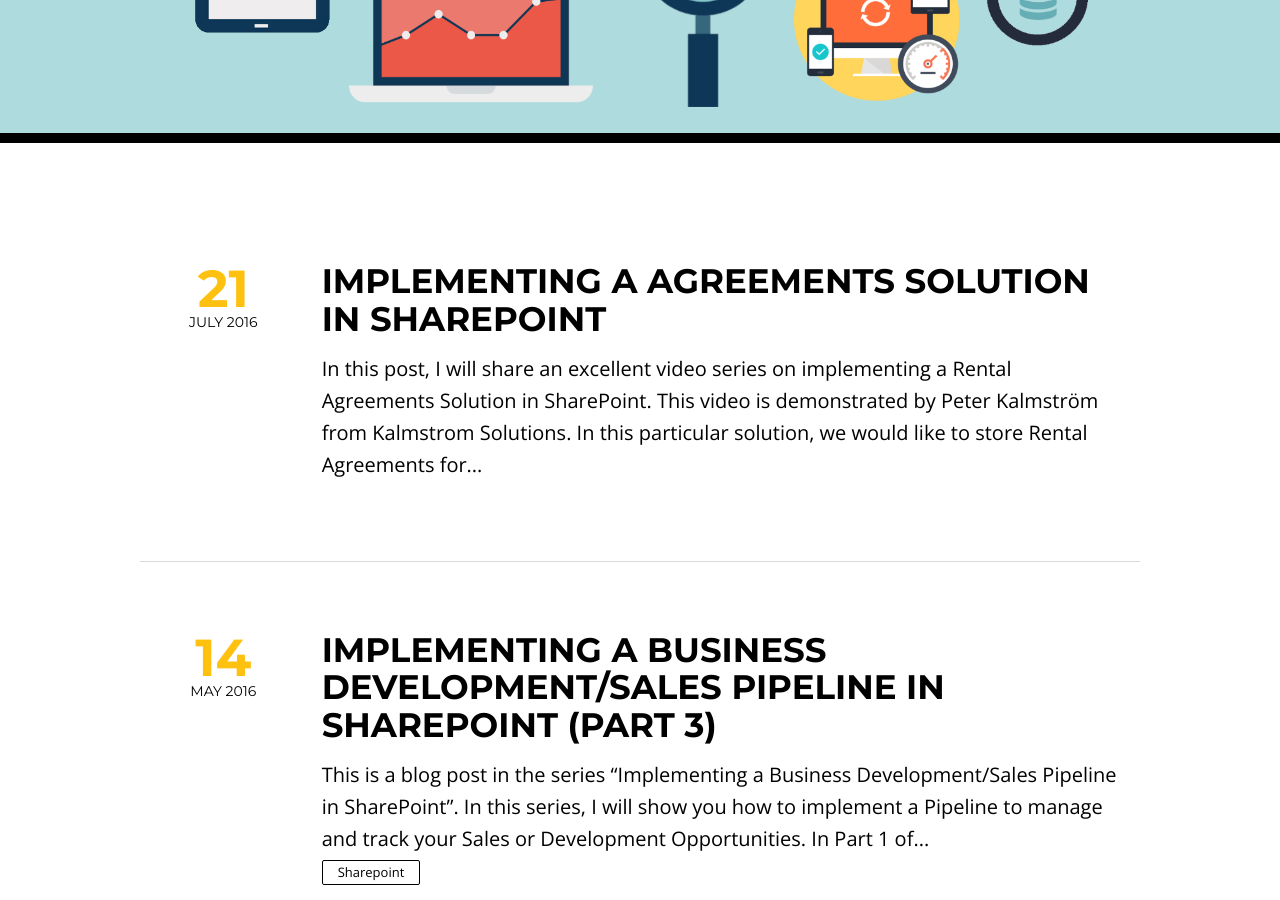
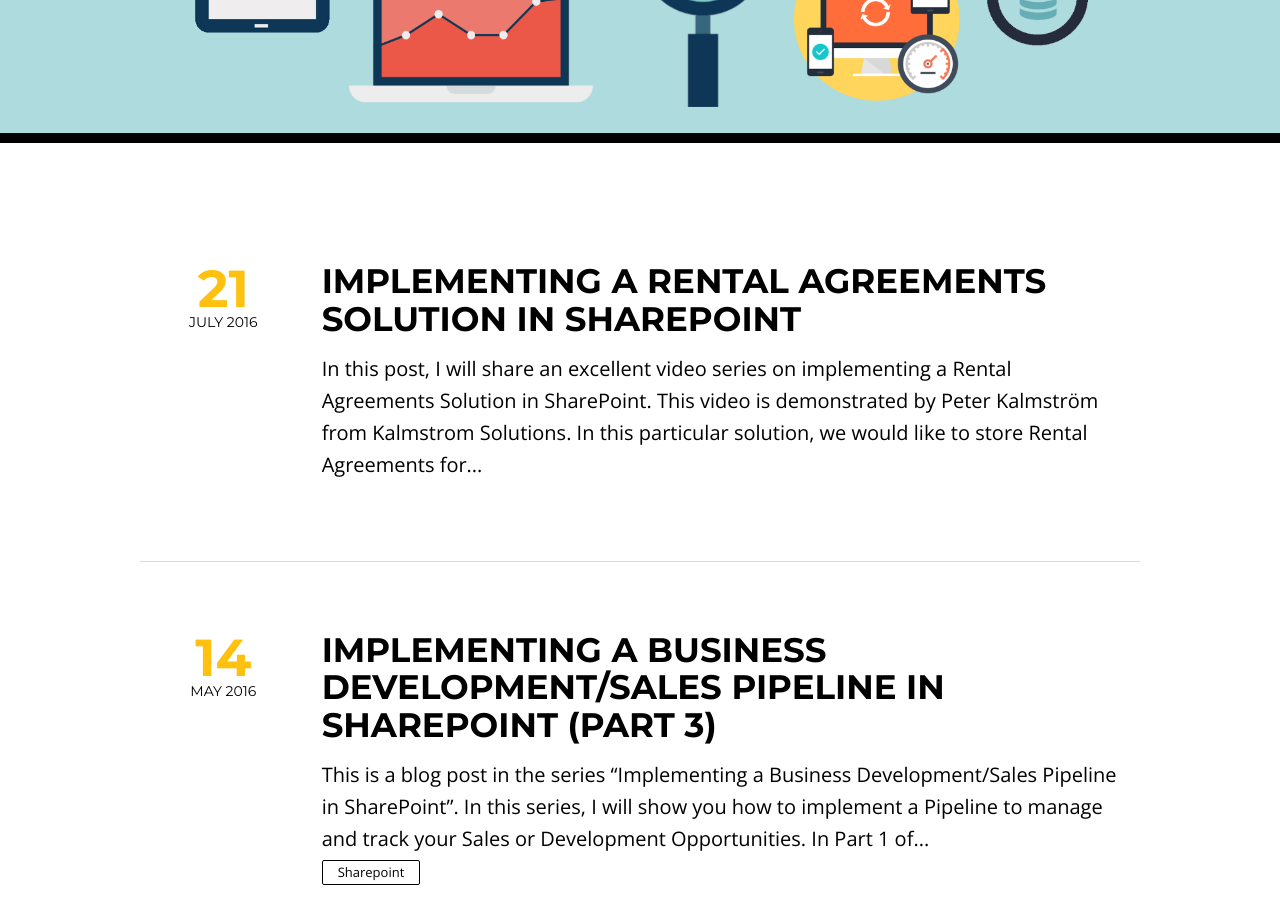
Before and after one commit to ldsouza/ldsouza.github.io, a Jekyll site: the page built from index.html, in a window 1280 px wide and 900 px high, scrolled down 331 px. Built offline with Jekyll 4.4.1, drawn with Linux system fonts in a browser that asks for light colours; nearby versions of some CDN libraries; the list of posts is cut into pages by our own code.

Commit message:
Updated 2016-07-21-implementing-a-agreements-solution-in-sharepoint.md

```diff
--- a/_posts/2016-07-21-implementing-a-agreements-solution-in-sharepoint.md
+++ b/_posts/2016-07-21-implementing-a-agreements-solution-in-sharepoint.md
@@ -4,7 +4,7 @@
 mathjax: true
 featured: false
 comments: true
-title: Implementing a Agreements Solution in SharePoint
+title: Implementing a Rental Agreements Solution in SharePoint
 tags: SharePoint
 ---
 In this post, I will share an excellent video series on implementing a Rental Agreements Solution in SharePoint.
@@ -17,13 +17,14 @@
 - Using SharePoint Workflow to Set the renewal date and send an email on the renewal date.
 - Applying a Retention Policy to permanently remove agreements after 10 years.
 
-Create the Rental Agreements Content Type and Site Columns
+Create the Rental Agreements Content Type and Site Columns {% include youtubePlayer.html id="BQ2rrpTCyjc" %}
 
-{% include youtubePlayer.html id="BQ2rrpTCyjc" %}
 
-Add the Rental Agreements Content Type to the Warehouse list
 
-{% include youtubePlayer.html id="6XiYZf4dQNg" %}
+
+Add the Rental Agreements Content Type to the Warehouse list {% include youtubePlayer.html id="6XiYZf4dQNg" %}
+
+
 
 
 Create a SharePoint List Template from the Warehouse List
```
